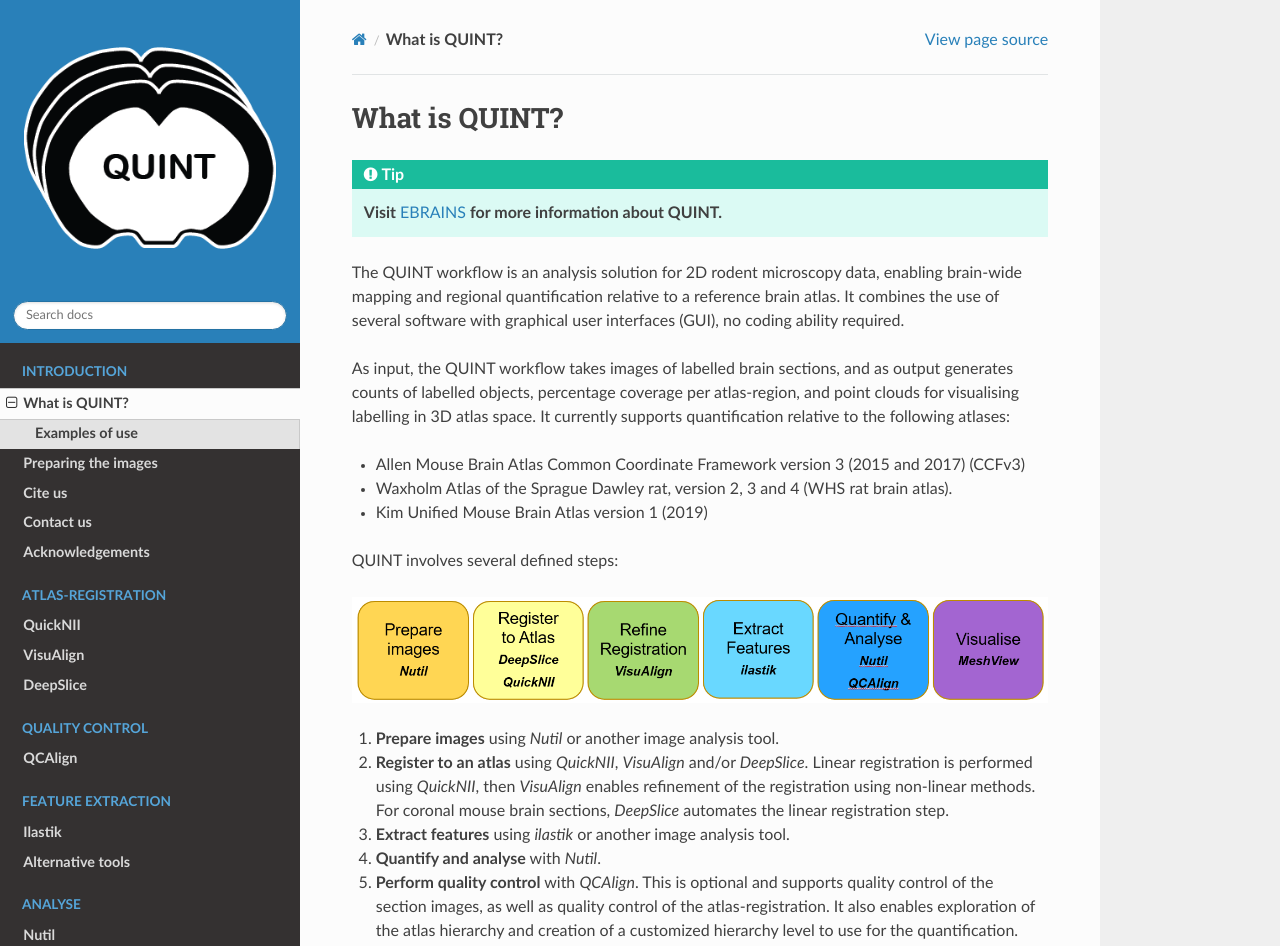
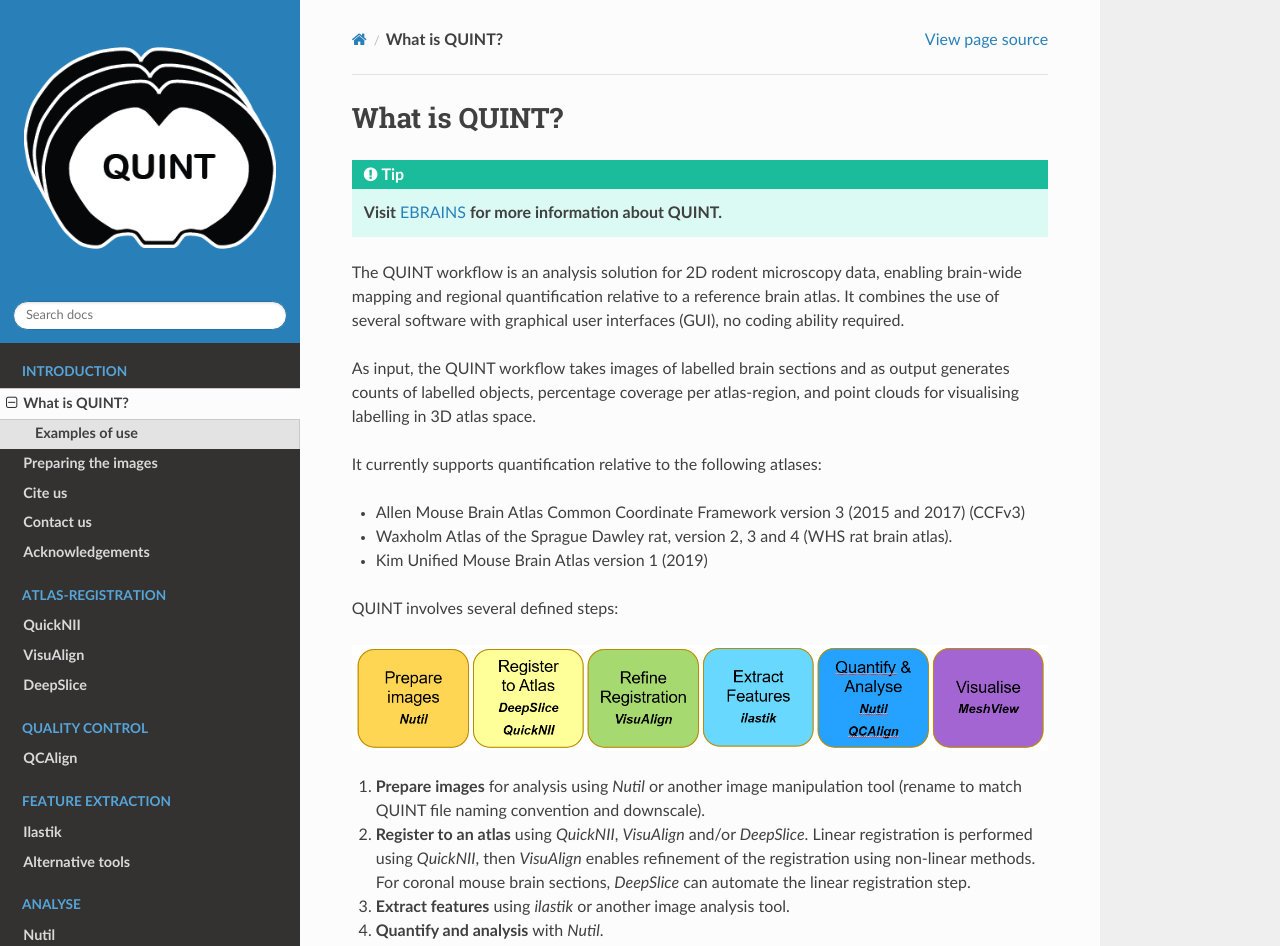
Before and after one commit to Neural-Systems-at-UIO/QUINT_workflow, a Sphinx documentation site: the page built from docs/QUINTintro.rst, in a window 1280 px wide and 1400 px high. Shown: the top 946 px of the window. Built offline with Sphinx 7.4.7 and the Read the Docs theme 2.0.0, drawn with Linux system fonts in a browser that asks for light colours; some of the changed text lies outside the part shown.

Commit message:
Update QUINTintro.rst

```diff
--- a/docs/QUINTintro.rst
+++ b/docs/QUINTintro.rst
@@ -6,7 +6,9 @@
 
 The QUINT workflow is an analysis solution for 2D rodent microscopy data, enabling brain-wide mapping and regional quantification relative to a reference brain atlas. It combines the use of several software with graphical user interfaces (GUI), no coding ability required.
 
-As input, the QUINT workflow takes images of labelled brain sections, and as output generates counts of labelled objects, percentage coverage per atlas-region, and point clouds for visualising labelling in 3D atlas space. It currently supports quantification relative to the following atlases:
+As input, the QUINT workflow takes images of labelled brain sections and as output generates counts of labelled objects, percentage coverage per atlas-region, and point clouds for visualising labelling in 3D atlas space.
+
+It currently supports quantification relative to the following atlases:
 
 * Allen Mouse Brain Atlas Common Coordinate Framework version 3 (2015 and 2017) (CCFv3)
 * Waxholm Atlas of the Sprague Dawley rat, version 2, 3 and 4 (WHS rat brain atlas).
@@ -16,12 +18,12 @@
 
 .. image:: images/QUINT_image.PNG
 
-1. **Prepare images** using *Nutil* or another image analysis tool.
-2. **Register to an atlas** using *QuickNII*, *VisuAlign* and/or *DeepSlice*. Linear registration is performed using *QuickNII*, then *VisuAlign* enables refinement of the registration using non-linear methods. For coronal mouse brain sections, *DeepSlice* automates the linear registration step.
+1. **Prepare images** for analysis using *Nutil* or another image manipulation tool (rename to match QUINT file naming convention and downscale).
+2. **Register to an atlas** using *QuickNII*, *VisuAlign* and/or *DeepSlice*. Linear registration is performed using *QuickNII*, then *VisuAlign* enables refinement of the registration using non-linear methods. For coronal mouse brain sections, *DeepSlice* can automate the linear registration step.
 3. **Extract features** using *ilastik* or another image analysis tool.
-4. **Quantify and analyse** with *Nutil*.
-5. **Perform quality control** with *QCAlign*. This is optional and supports quality control of the section images, as well as quality control of the atlas-registration. It also enables exploration of the atlas hierarchy and creation of a customized hierarchy level to use for the quantification.
-6. **Visualise** the results in 3D with the *Meshview* Atlas Viewer.
+4. **Quantify and analysis** with *Nutil*.
+5. **Perform quality control** with *QCAlign*. This is an optional step that allows quality control of the section images and quality control of the atlas-registration. It also enables exploration of the atlas hierarchy and creation of a customized hierarchy level to use for the quantification.
+6. **Visualise** the results in 3D with the *MeshView* Atlas Viewer.
 
 **Watch our video tutorial**
 
@@ -34,7 +36,7 @@
 **Examples of use**
 ----------------------------------
 
-QUINT supports histological sections from mouse and rat brain that have been labelled to reveal features. It works for sections cut at any angle of orientation, for complete as well as partial brain sections, and for sections affected by distortion. It can be used for:
+QUINT is suited for histological sections from mouse and rat brain that have been labelled to reveal features. It works for sections cut at any angle of orientation, for complete as well as partial brain sections, and for sections affected by distortions. It can be used for:
 
 * Cell count analysis
 * To spatially characterise pathology
```
